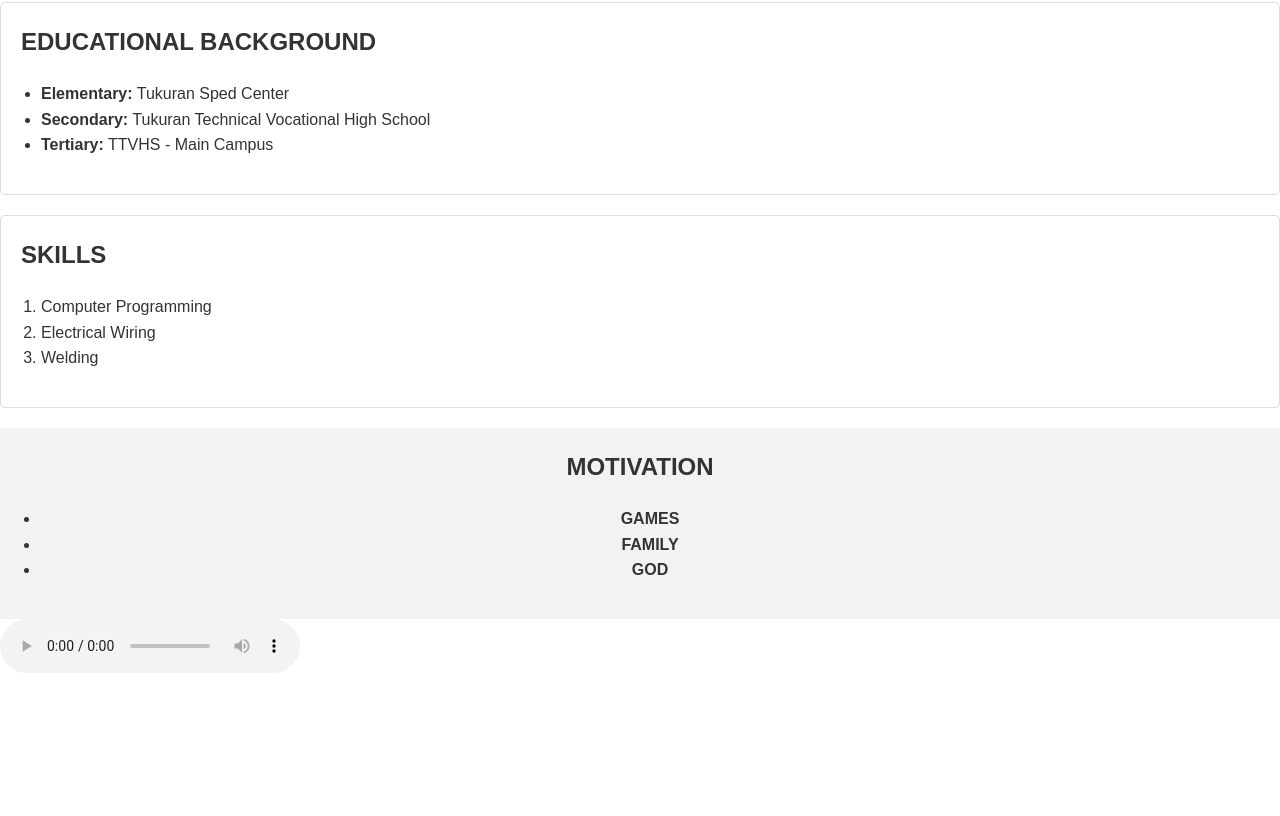
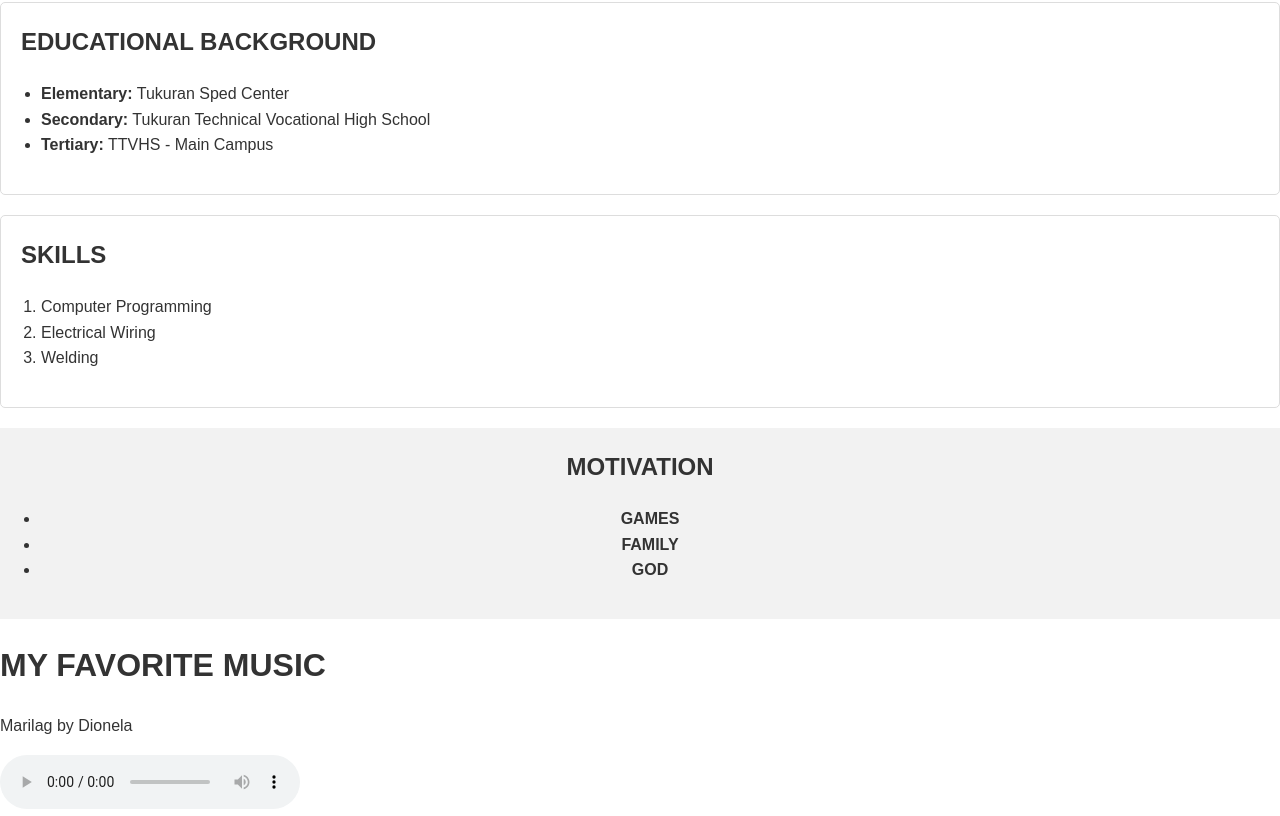
Before and after one commit to gwapo20601/carlo, a plain HTML site: page index.html in a window 1280 px wide. Shown: the part 917-1733 px from the top of the page. Before the commit the page ends 1597 px from the top, so only its background shows below. Drawn offline with Linux system fonts and the light colour scheme.

Commit message:
Update index.html

```diff
--- a/index.html
+++ b/index.html
@@ -117,6 +117,8 @@
             <li><strong>GOD</strong></li>
         </ul>
     </footer>
+    <h1>MY FAVORITE MUSIC </h1>
+    <P>Marilag by Dionela</P>
     <audio controls>
     <source src="Dionela - Marilag Lyrics.mp3" type="audio/mpeg">
 </body>
```
